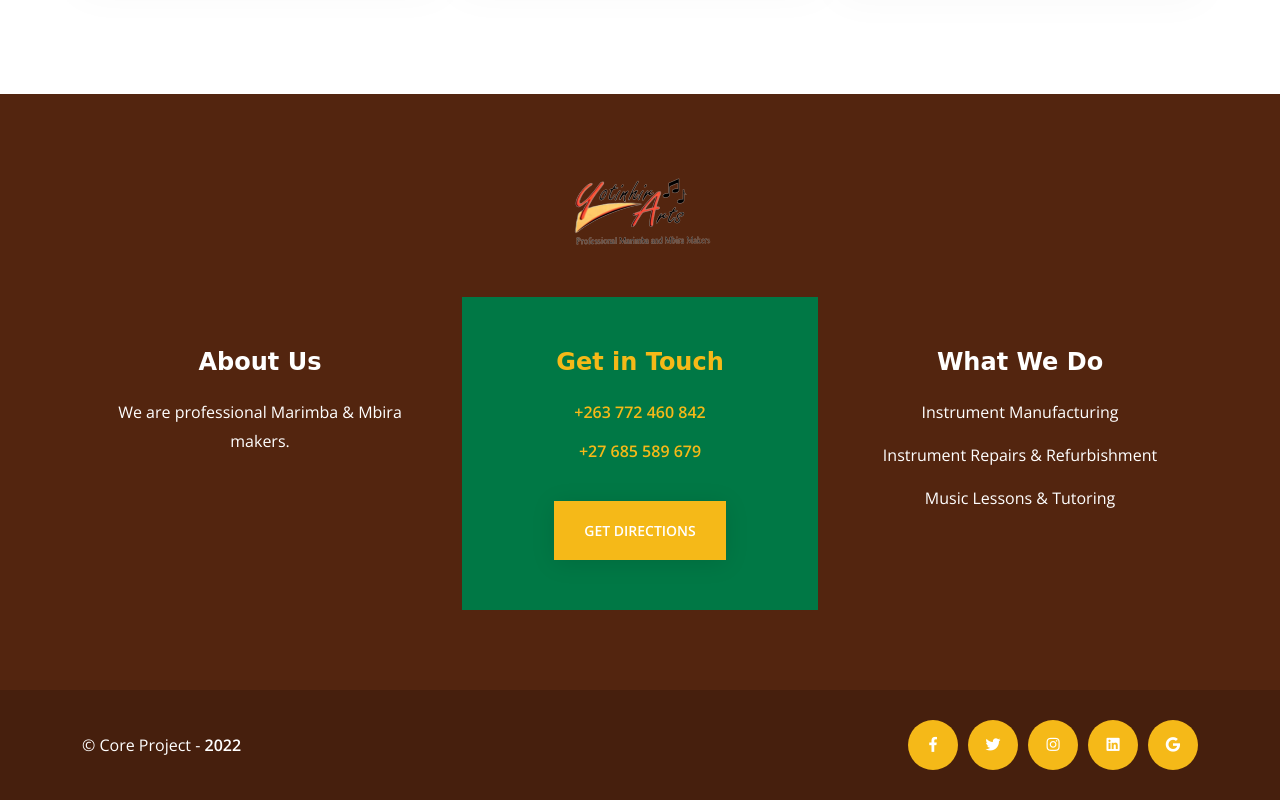
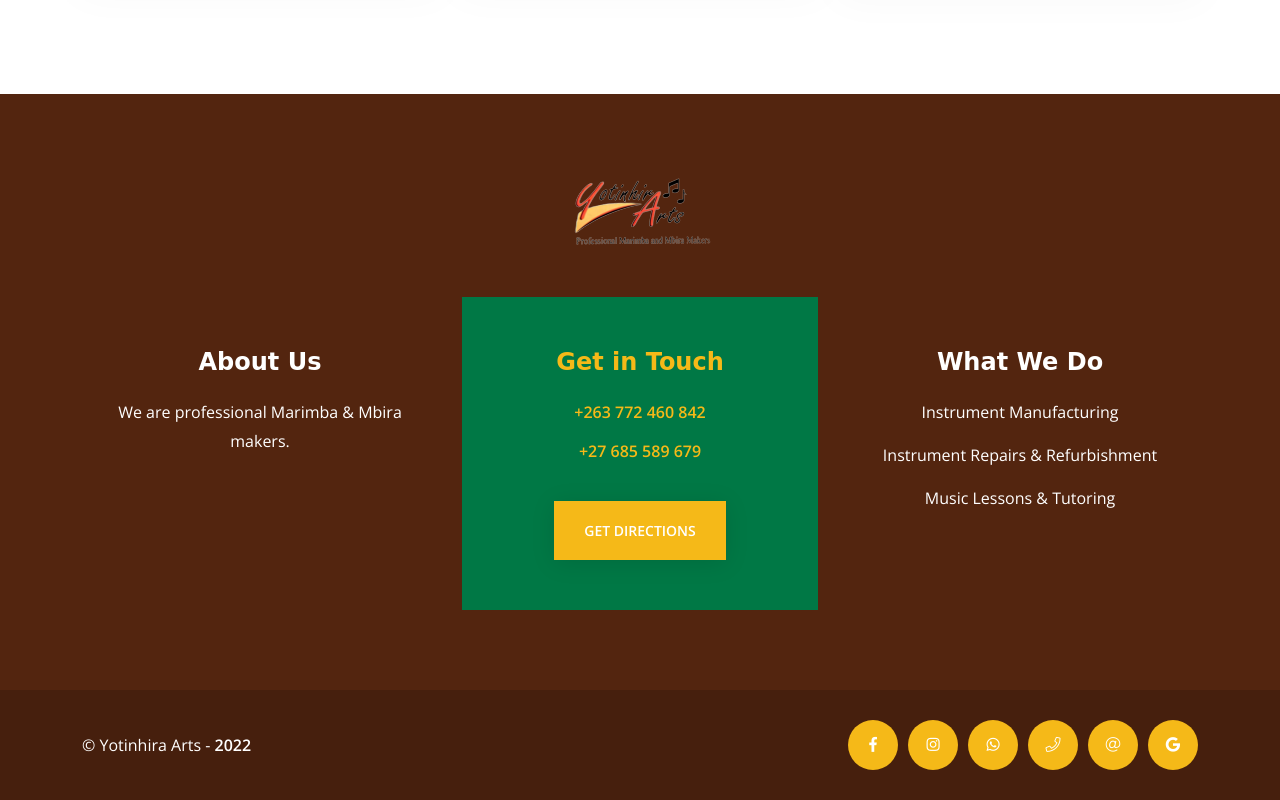
Before and after one commit to Shingirirai5/yotinhira, a plain HTML site: page products.html in a window 1280 px wide. Shown: the part 995-1795 px from the top of the page. Drawn offline with nearby package versions, Linux system fonts and the light colour scheme; a web font is replaced by a local one.

Commit message:
Add files via upload

```diff
--- a/products.html
+++ b/products.html
@@ -365,25 +365,28 @@
             <div class="sigma_footer-bottom mt-0">
                 <div class="container d-block d-sm-flex align-items-center justify-content-between">
                     <div class="sigma_footer-copyright mt-0 mb-3 mb-sm-0">
-                        <p class="mb-0">© Core Project -
+                        <p class="mb-0">© Yotinhira Arts -
                             <a href="#">2022</a>
                         </p>
                     </div>
                     <ul class="sigma_social-icons justify-content-center justify-content-sm-start">
                         <li>
-                            <a href="#"><i class="fab fa-facebook-f"></i></a>
+                            <a href="https://www.facebook.com/yotinhira/"><i class="fab fa-facebook-f"></i></a>
                         </li>
                         <li>
-                            <a href="#"><i class="fab fa-twitter"></i></a>
+                            <a href="https://www.instagram.com/yotinhiraarts"><i class="fab fa-instagram"></i></a>
                         </li>
                         <li>
-                            <a href="#"><i class="fab fa-instagram"></i></a>
+                            <a href="https://wa.me/263772460842"><i class="fab fa-whatsapp"></i></a>
                         </li>
                         <li>
-                            <a href="#"><i class="fab fa-linkedin"></i></a>
+                            <a href="tel:0773683983"><i class="fal fa-phone"></i></a>
                         </li>
                         <li>
-                            <a href="#"><i class="fab fa-google"></i></a>
+                            <a href="mailto:mherembi@gmail.com"><i class="fal fa-at"></i></a>
+                        </li>
+                        <li>
+                            <a href="https://www.google.com/maps/place/Yotinhira+Arts/@-17.8371434,30.9503142,15z/data=!4m5!3m4!1s0x0:0x4dca1dd84bdbe035!8m2!3d-17.8371434!4d30.9503142"><i class="fab fa-google"></i></a>
                         </li>
                     </ul>
                 </div>
```
